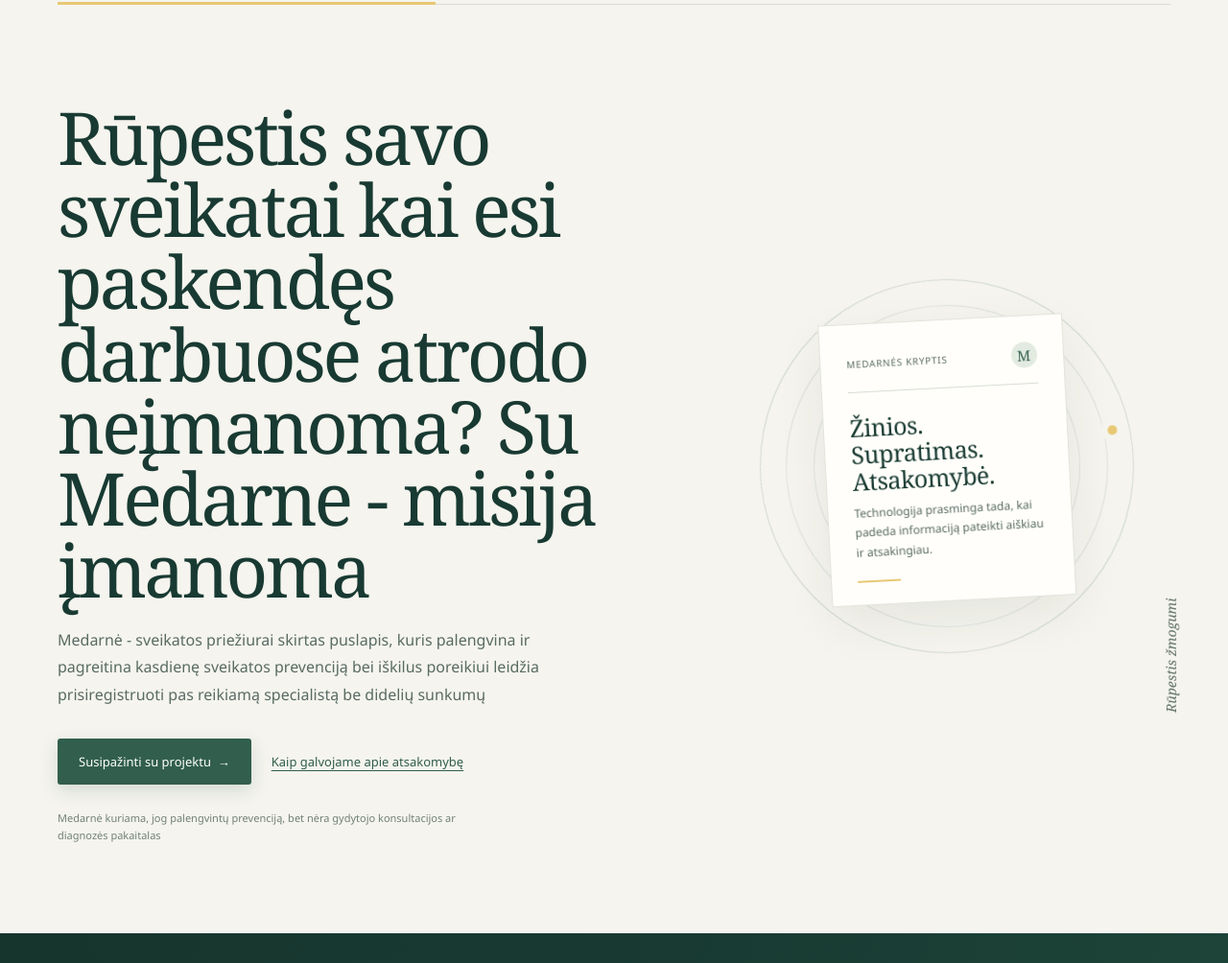
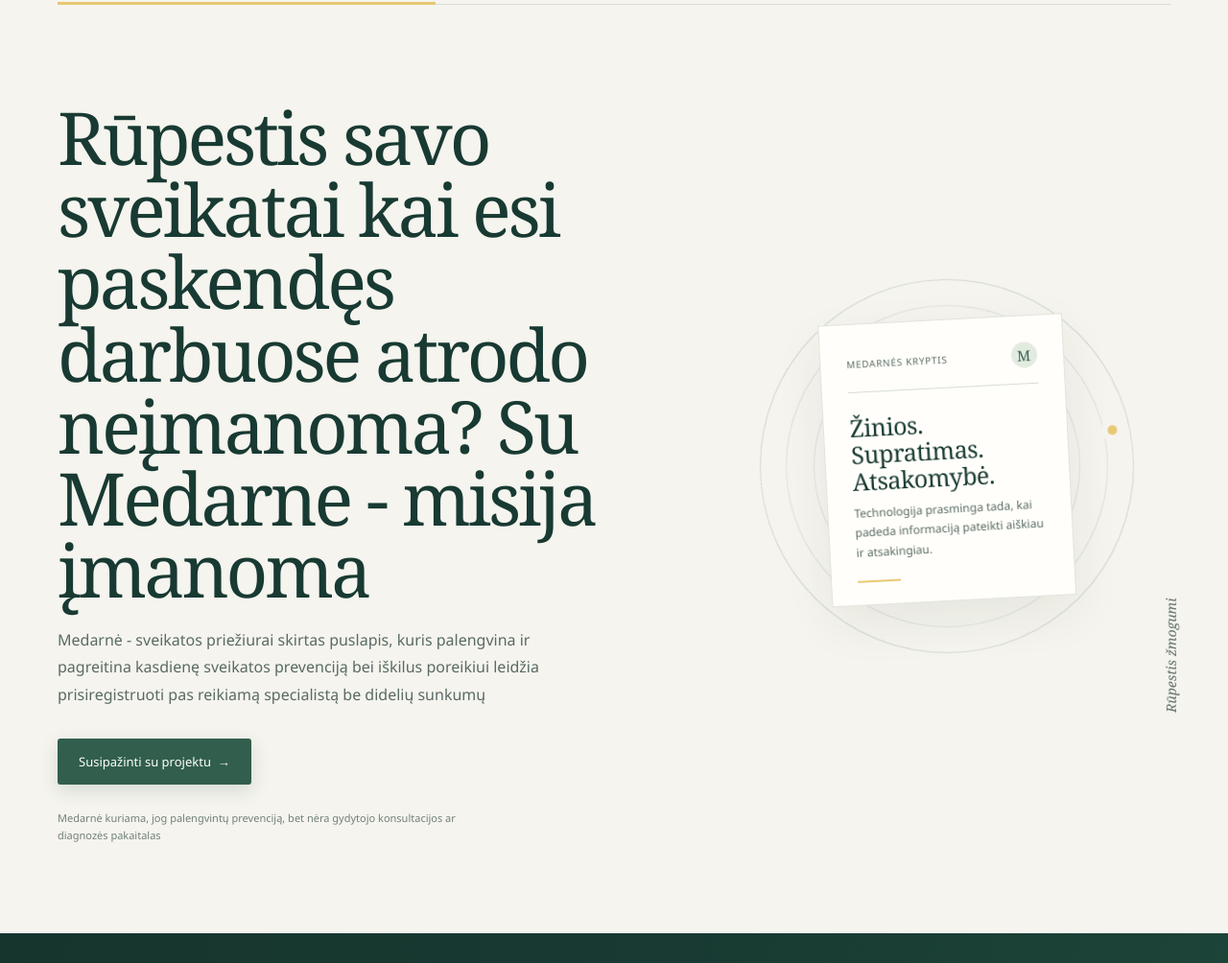
Before and after one commit to domisdomis222-cmd/medarne, a plain HTML site: page medarne-homepage.html in a window 1280 px wide. Shown: the part 81-1085 px from the top of the page at 96% size. Drawn offline with Linux system fonts and the light colour scheme.

Commit message:
Delete 'Kaip galvojame apie atsakomybę' link from hero section

```diff
--- a/medarne-homepage.html
+++ b/medarne-homepage.html
@@ -169,7 +169,6 @@
         <p class="hero-copy">Medarnė - sveikatos priežiurai skirtas puslapis, kuris palengvina ir pagreitina kasdienę sveikatos prevenciją bei iškilus poreikiui leidžia prisiregistruoti pas reikiamą specialistą be didelių sunkumų</p>
         <div class="hero-actions">
           <a class="button" href="#apie">Susipažinti su projektu <span aria-hidden="true">&nbsp; →</span></a>
-          <a class="text-link" href="#atsakingumas">Kaip galvojame apie atsakomybę</a>
         </div>
         <p class="hero-note">Medarnė kuriama, jog palengvintų prevenciją, bet nėra gydytojo konsultacijos ar diagnozės pakaitalas</p>
       </div>
```
